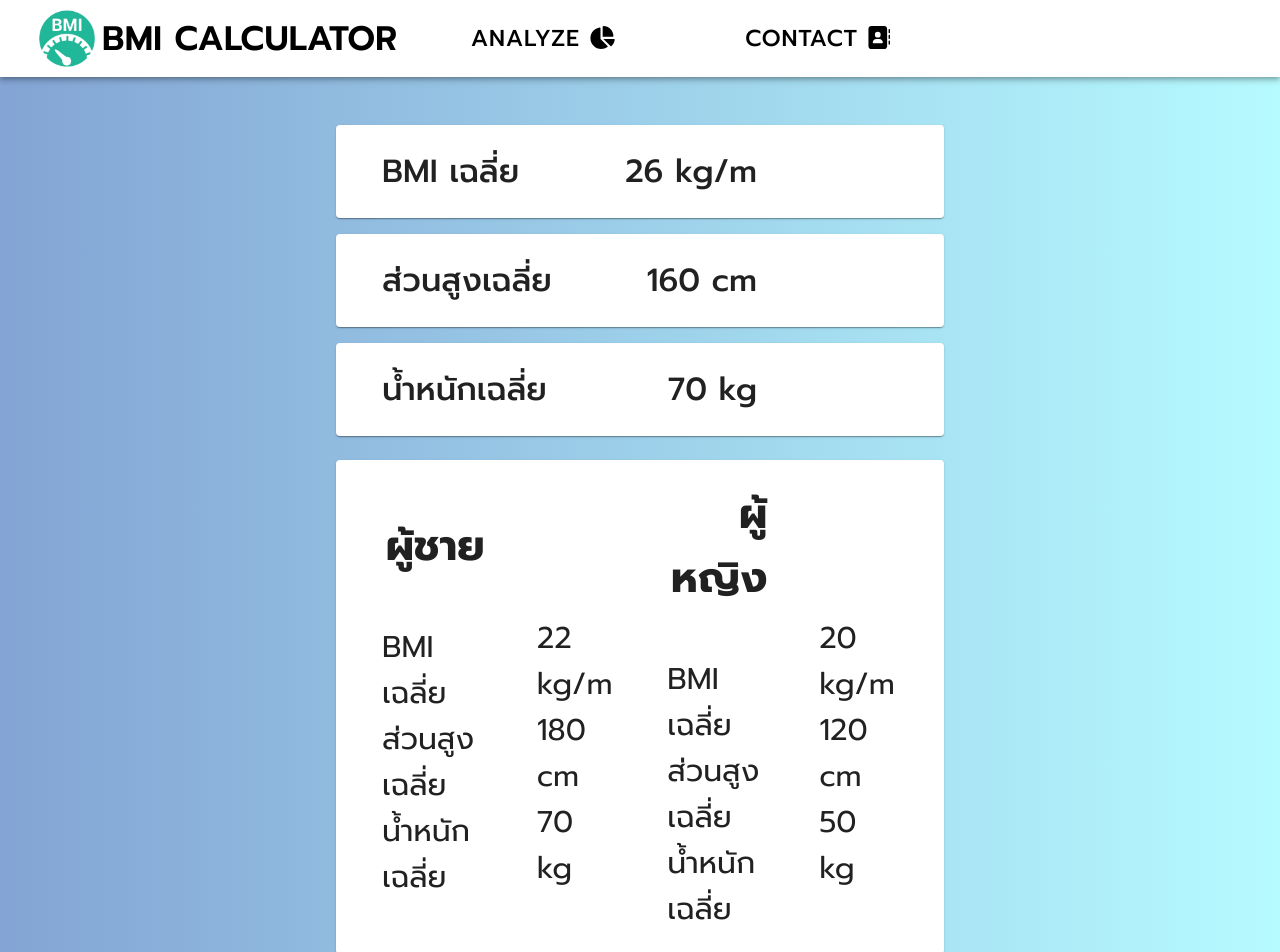
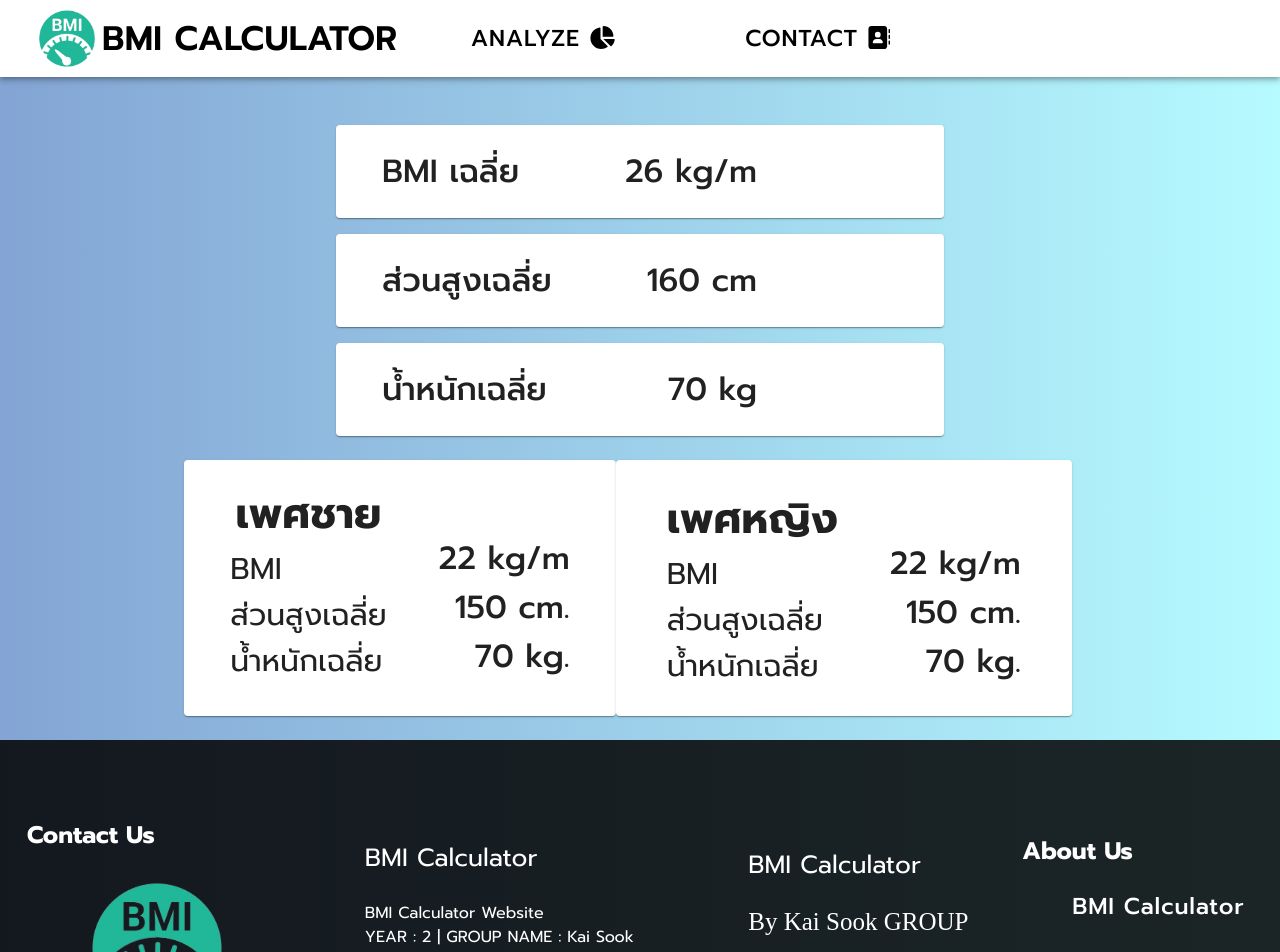
Before and after one commit to KixarS/bmi-frontend, a React (Create React App) app: page /analyze in a window 1280 px wide. Shown: the top 952 px of the page. Built offline with nearby package versions, Linux system fonts and the light colour scheme.

Commit message:
edit card analyze

```diff
--- a/src/components/Data/Analyze/AnalyzeCard.css
+++ b/src/components/Data/Analyze/AnalyzeCard.css
@@ -6,8 +6,7 @@
 .headerC2{
     font-size: 42px;
     font-weight: bold;
-    text-align: right;
-
+    text-align: center;
 }
 
 .number{
--- a/src/components/Data/Analyze/AnalyzeCard.js
+++ b/src/components/Data/Analyze/AnalyzeCard.js
@@ -1,20 +1,24 @@
-import { Box, Card, Container } from '@mui/material'
+import styled from '@emotion/styled';
+import { Box, Card, CardContent, Container, Grid, Typography } from '@mui/material'
+import Paper from '@mui/material/Paper';
 import React from 'react'
 import './AnalyzeCard.css'
 
 function Analyze() {
-
-
-
-
-
+  const Item = styled(Paper)(({ theme }) => ({
+    backgroundColor: theme.palette.mode === 'dark' ? '#1A2027' : '#fff',
+    ...theme.typography.body2,
+    padding: theme.spacing(1),
+    textAlign: 'center',
+    color: theme.palette.text.secondary,
+  }));
 
   return (
     <div>
       <Box
         sx={{
           display: 'block',
-        flexDirection:'row',
+          flexDirection: 'row',
           // border: '1px dashed grey',
           align: "center",
           background: 'linear-gradient(#dfe2e8  90%)',
@@ -29,7 +33,7 @@ function Analyze() {
 
         {/* Card1 BMI เฉลี่ย */}
         <Box>
-          <Card sx={{ p: 2.38,paddingRight:20, mt: 2 }}>
+          <Card sx={{ p: 2.38, paddingRight: 20, mt: 2 }}>
             <div className='row'>
               <table width="100%">
                 <tr>
@@ -54,7 +58,7 @@ function Analyze() {
           </Card>
 
           {/* Card2 ส่วนสูง */}
-          <Card sx={{ p: 2.38,paddingRight:20, mt: 2 }}>
+          <Card sx={{ p: 2.38, paddingRight: 20, mt: 2 }}>
             <table width="100%">
               <tr>
                 <td>
@@ -78,7 +82,7 @@ function Analyze() {
             </table>
           </Card>
 
-          <Card sx={{ p: 2.38,paddingRight:20, mt: 2 }}>
+          <Card sx={{ p: 2.38, paddingRight: 20, mt: 2 }}>
             <table width="100%">
               <tr>
                 <td>
@@ -99,69 +103,72 @@ function Analyze() {
               </tr>
             </table>
           </Card>
+        </Box>
+      </Box>
 
-            {/* ค่าเฉลี่ยผู้ชาย */}
-          <Card sx={{ p: 2.38, mt: 3 }}>
-      <div className='detail'>
+      <Grid container spacing={3} justifyContent="center" paddingBottom={3}>
+        <Card sx={{ p: 2.38, paddingRight:'auto' ,paddingLeft:'auto', mt: 2, }}>
           <table width="100%">
             <tr>
               <td>
                 <Container maxWidth="auto">
                   <div className='headerC2'>
-                <div>ผู้ชาย</div>
+                    เพศชาย
                   </div>
-
-                <br/>
-                <div className='detail'>BMI เฉลี่ย
-                <br/>ส่วนสูงเฉลี่ย
-                <br/>น้ำหนักเฉลี่ย
+                  <div className='detail'>
+                    BMI<br/>
+                    ส่วนสูงเฉลี่ย<br/>
+                    น้ำหนักเฉลี่ย
                   </div>
                 </Container>
               </td>
 
               <td>
                 <Container maxWidth="auto">
-            <br/>
-            <br/>
-                <div className='detail'>22 kg/m
-                <br/>180 cm
-                <br/>70 kg
+                  <div className='number'>
+                    <div><br/>22 kg/m
+                      <br/>150 cm.
+                      <br/>70 kg.
+                    </div>
                   </div>
                 </Container>
               </td>
+            </tr>
+          </table>
+        </Card>
 
-           {/* ค่าเฉลี่ยผู้หญิง */}
+        <Card sx={{ p: 3, paddingRight:'auto' ,paddingLeft:'auto', mt: 2 }}>
+          <table width="100%">
+            <tr>
               <td>
                 <Container maxWidth="auto">
                   <div className='headerC2'>
-                <div>ผู้หญิง</div>
+                    เพศหญิง
                   </div>
-
-                <br/>
-                <div className='detail'>BMI เฉลี่ย
-                <br/>ส่วนสูงเฉลี่ย
-                <br/>น้ำหนักเฉลี่ย
+                  <div className='detail'>
+                    BMI<br/>
+                    ส่วนสูงเฉลี่ย<br/>
+                    น้ำหนักเฉลี่ย
                   </div>
                 </Container>
               </td>
 
               <td>
                 <Container maxWidth="auto">
-            <br/>
-            <br/>
-                <div className='detail'>20 kg/m</div>
-                <div>120 cm
-                <br/>50 kg
+                  <div className='number'>
+                    <div><br/>22 kg/m
+                      <br/>150 cm.
+                      <br/>70 kg.
+                    </div>
                   </div>
                 </Container>
               </td>
             </tr>
           </table>
-      </div>
+        </Card>
+      </Grid>
 
-          </Card>
-        </Box>
-      </Box>
+
     </div>
 
   )
```
Lines whose indentation alone changed are shown as unchanged.
